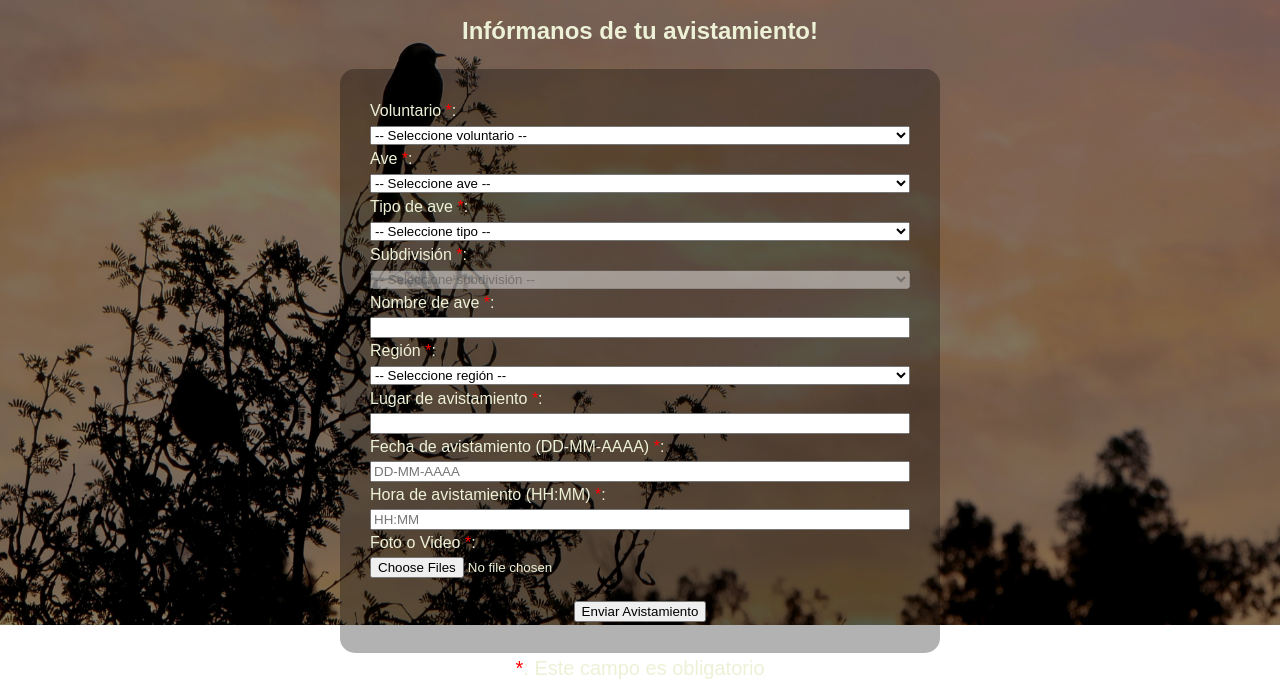
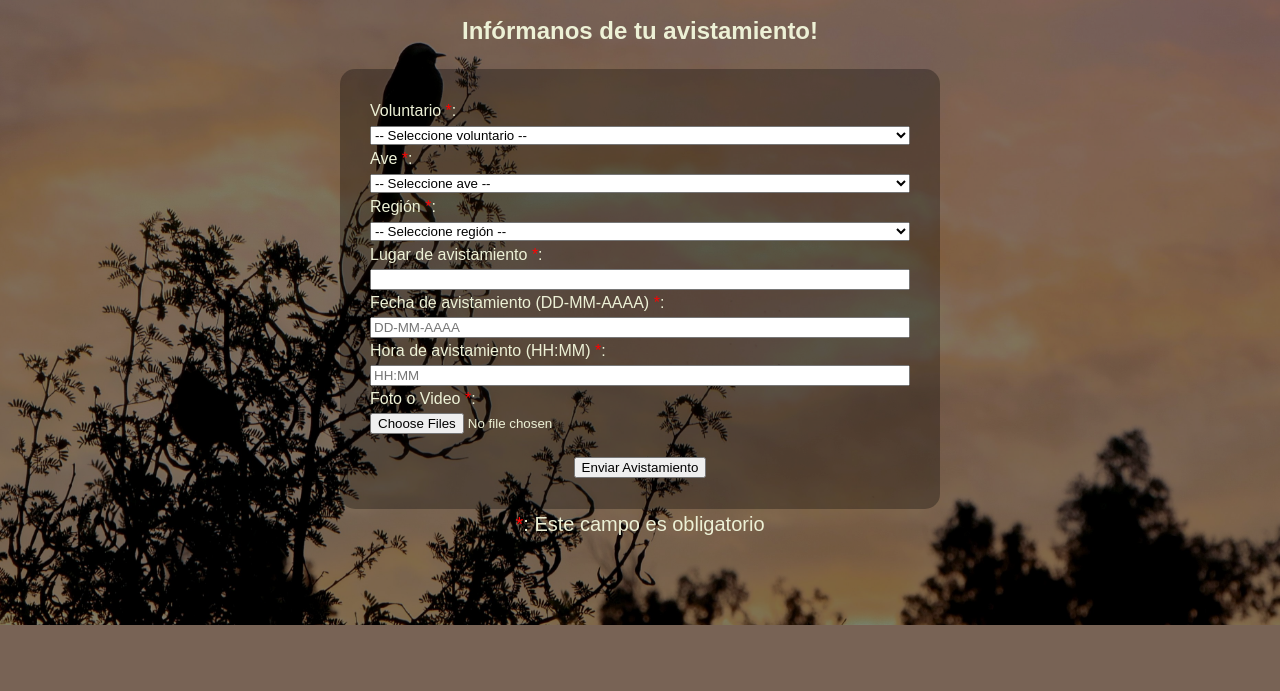
Before and after one commit to levitaet/desarrollo_web_sofia_araya, a Flask app: page /informar-avistamiento in a window 1280 px wide. Shown: the part 175-866 px from the top of the page. After the commit the page ends 800 px from the top, so only its background shows below. Run offline with Flask 3, Linux system fonts and the light colour scheme; some web fonts are replaced.

Commit message:
fix: update templates

```diff
--- a/templates/index.html
+++ b/templates/index.html
@@ -18,8 +18,8 @@
         {% for av in avistamientos %}
         <li>
             <strong>{{ av.ave.nombre }}</strong> &mdash;
-            {{ av.lugar }}, {{ av.fecha }} a las {{ av.hora }}
-            (por {{ av.voluntario.nombre_completo }})
+            {{ av.lugar }}, {{ av.fecha_hora.strftime('%d-%m-%Y') }} a las {{ av.fecha_hora.strftime('%H:%M') }}
+            (por {{ av.voluntario.nombre }})
             &mdash; <a href="{{ url_for('detalle_avistamiento', id=av.id) }}">Ver detalle</a>
         </li>
         {% endfor %}
--- a/templates/informar-avistamiento.html
+++ b/templates/informar-avistamiento.html
@@ -28,7 +28,7 @@
             {% for v in voluntarios %}
             <option value="{{ v.id }}" {% if voluntario_id_pre==v.id|string or valores.get('voluntario_id')==v.id|string
                 %}selected{% endif %}>
-                {{ v.nombre_completo }} ({{ v.email }})
+                {{ v.nombre }} ({{ v.email }})
             </option>
             {% endfor %}
         </select>
@@ -42,7 +42,7 @@
             <option value="">-- Seleccione ave --</option>
             {% for ave in aves %}
             <option value="{{ ave.id }}" {% if valores.get('ave_id')==ave.id|string %}selected{% endif %}>
-                {{ ave.nombre }} ({{ ave.tipo }})
+                {{ ave.nombre }}
             </option>
             {% endfor %}
         </select>
@@ -53,31 +53,12 @@
 
 
     <div>
-        <label for="tipo-ave">Tipo de ave <span class="asterisco-rojo">*</span>:</label>
-        <select id="tipo-ave" name="tipo-ave">
-            <option value="">-- Seleccione tipo --</option>
-        </select>
-        <span class="error" id="error-tipo">Debe seleccionar un tipo de ave.</span>
-    </div>
-
-    <div>
-        <label for="subdivision-ave">Subdivisión <span class="asterisco-rojo">*</span>:</label>
-        <select id="subdivision-ave" name="subdivision-ave">
-            <option value="">-- Seleccione subdivisión --</option>
-        </select>
-        <span class="error" id="error-subdivision">Debe seleccionar una subdivisión.</span>
-    </div>
-
-    <div>
-        <label for="nombre-ave">Nombre de ave <span class="asterisco-rojo">*</span>:</label>
-        <input type="text" id="nombre-ave" name="nombre-ave">
-        <span class="error" id="error-nombre">Debe ingresar el nombre del ave.</span>
-    </div>
-
-    <div>
         <label for="region">Región <span class="asterisco-rojo">*</span>:</label>
         <select id="region" name="region">
             <option value="">-- Seleccione región --</option>
+            {% for region in regiones %}
+            <option value="{{ region.id }}">{{ region.nombre }}</option>
+            {% endfor %}
         </select>
         <span class="error" id="error-region">Debe seleccionar una región.</span>
     </div>
@@ -113,9 +94,6 @@
 {% endblock %}
 
 {% block javascript %}
-<script src="{{ url_for('static', filename='js/data/tipos-aves.js') }}"></script>
-<script src="{{ url_for('static', filename='js/data/region-comuna.js') }}"></script>
-<script src="{{ url_for('static', filename='js/controllers/avistamiento.js') }}"></script>
 {% endblock %}
 
 {% block footer_content %}
```
Also changed, not shown: templates/detalle-avistamiento.html (+4 -4 lines), templates/listado-avistamiento.html (+3 -5 lines), templates/registro-voluntario.html (+11 -7 lines).
